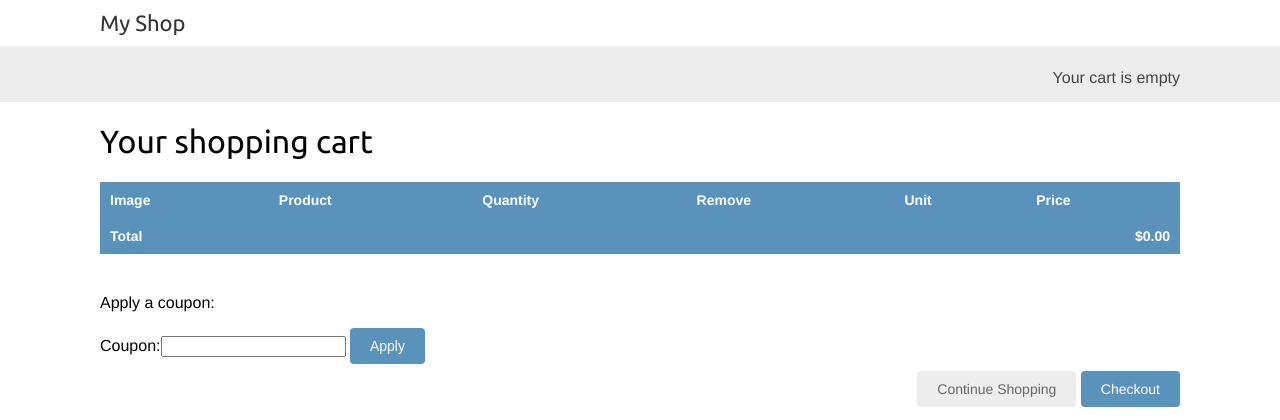
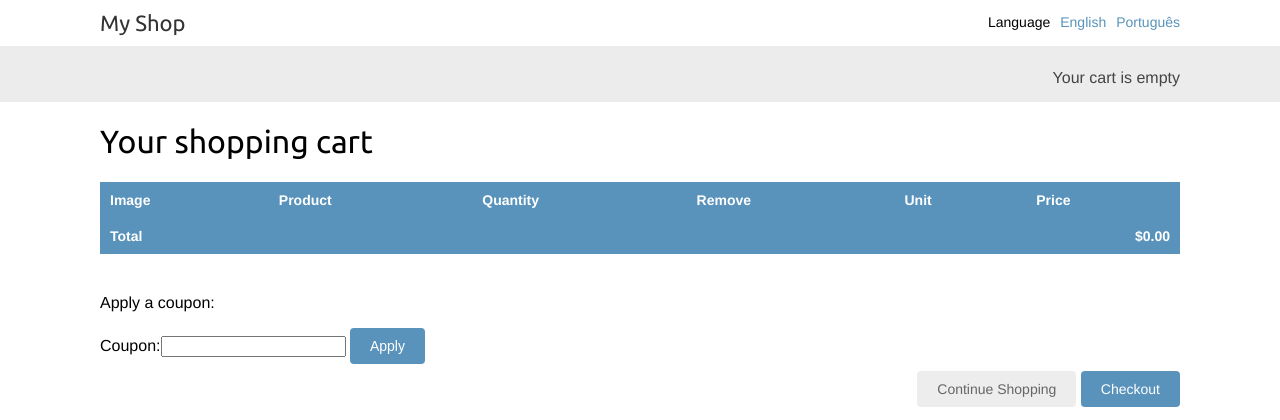
Before and after one commit to iluxonchik/django-by-example, a Django app: template online-shop/myshop/cart/templates/cart/detail.html in a window 1280 px wide. Shown: the top 420 px of the page. Run offline with Django 3.2, Linux system fonts and the light colour scheme; the template is opened without the code that fills it: values that come from a table or form of the project are taken from there, others are empty; parts of the project's set-up code (start-up, migrations or seed data) failed here and were passed over.

Commit message:
feat: translate urls and add ability to change language

```diff
--- a/online-shop/myshop/myshop/urls.py
+++ b/online-shop/myshop/myshop/urls.py
@@ -15,13 +15,15 @@ Including another URLconf
 """
 from django.conf.urls import url, include
 from django.contrib import admin
+from django.conf.urls.i18n import i18n_patterns
+from django.utils.translation import gettext_lazy as _
 
-urlpatterns = [
+urlpatterns = i18n_patterns(
     url(r'^admin/', admin.site.urls),
-    url(r'^cart/', include('cart.urls', namespace='cart')),
-    url(r'^orders/', include('orders.urls', namespace='orders')),
-    url(r'^payments/', include('payments.urls', namespace='payments')),
-    url(r'^coupons/', include('coupons.urls', namespace='coupons')),
+    url(_(r'^cart/'), include('cart.urls', namespace='cart')),
+    url(_(r'^orders/'), include('orders.urls', namespace='orders')),
+    url(_(r'^payments/'), include('payments.urls', namespace='payments')),
+    url(_(r'^coupons/'), include('coupons.urls', namespace='coupons')),
     url(r'^rosetta/', include('rosetta.urls')),
     url(r'^', include('shop.urls', namespace='shop')),
-]
+)
--- a/online-shop/myshop/orders/urls.py
+++ b/online-shop/myshop/orders/urls.py
@@ -1,8 +1,9 @@
 from django.conf.urls import url
 from .import views
+from django.utils.translation import gettext_lazy as _
 
 urlpatterns= [
-    url(r'^create/$', views.order_create, name='order_create'),
+    url(_(r'^create/$'), views.order_create, name='order_create'),
     url(r'^admin/order/(?P<order_id>\d+)$', views.admin_order_detail, name='admin_order_detail'),
     url(r'^admin/order/(?P<order_id>\d+)/pdf$', views.admin_order_pdf, name='admin_order_pdf'),
 ]
--- a/online-shop/myshop/payments/urls.py
+++ b/online-shop/myshop/payments/urls.py
@@ -1,8 +1,9 @@
 from .import views
 from django.conf.urls import url
+from django.utils.translation import gettext_lazy as _
 
 urlpatterns = [
-    url(r'^done/$', views.payment_done , name='done'),
-    url(r'^cancelled/$', views.payment_cancel , name='cancel'),
-    url(r'^process/$', views.payment_process , name='process'),
+    url(_(r'^done/$'), views.payment_done , name='done'),
+    url(_(r'^cancelled/$'), views.payment_cancel , name='cancel'),
+    url(_(r'^process/$'), views.payment_process , name='process'),
 ]
--- a/online-shop/myshop/shop/templates/shop/base.html
+++ b/online-shop/myshop/shop/templates/shop/base.html
@@ -11,6 +11,21 @@
 <body>
     <div id="header">
         <a href="/" class="logo">{% trans "My Shop" %}</a>
+        {% get_current_language as LANGUAGE_CODE %}
+        {% get_available_languages as LANGUAGES %}
+        {% get_language_info_list for LANGUAGES as languages %}
+        <div class="languages">
+            <p>{% trans "Language" %}</p>
+            <ul class="languages">
+                {% for language in languages %}
+                    <li>
+                        <a href="/{{ language.code }}/" {% if language.code == LANGUAGE_CODE %}class="selected"{% endif %}>
+                            {{ language.name_local }}
+                        </a>
+                    </li>
+                {% endfor %}
+            </ul>
+        </div>
     </div>
     <div id="subheader">
         <div class="cart">
```
Also changed, not shown: online-shop/myshop/locale/en/LC_MESSAGES/django.po, online-shop/myshop/locale/pt/LC_MESSAGES/django.po.
